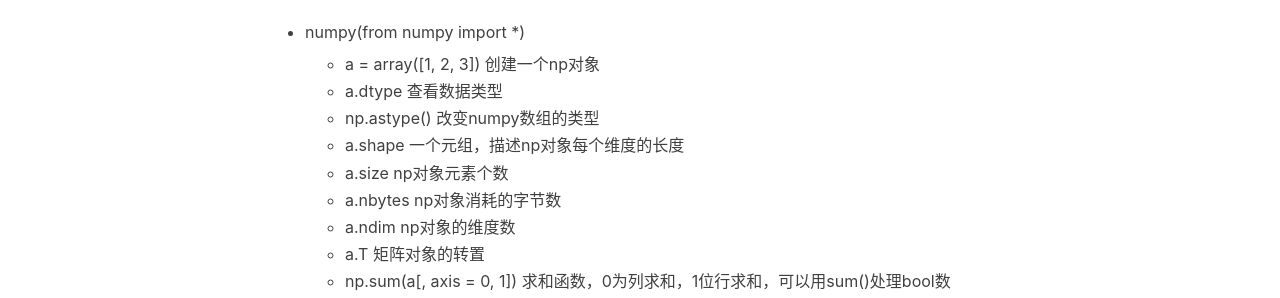
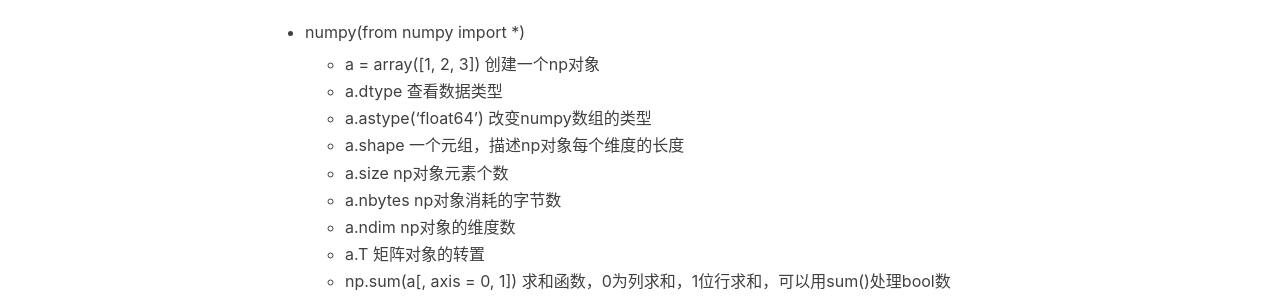
Before and after one commit to mickey0524/mickey0524.github.io, a Jekyll site: the page built from _posts/2017-11-08-numpy-pandas-matplotlib-base.md, in a window 1280 px wide and 900 px high, scrolled down 574 px. Shown: the part 152-450 px from the top of the window. Built offline with Jekyll 4.4.1, drawn with Linux system fonts in a browser that asks for light colours; nearby versions of some CDN libraries; comment, search, counter and statistics services are not loaded.

Commit message:
fix(numpy): 修改astype的错误用法

```diff
--- a/_posts/2017-11-08-numpy-pandas-matplotlib-base.md
+++ b/_posts/2017-11-08-numpy-pandas-matplotlib-base.md
@@ -16,7 +16,7 @@ tags:
 
 	* a = array([1, 2, 3]) 创建一个np对象
 	* a.dtype 查看数据类型
-    * np.astype() 改变numpy数组的类型
+    * a.astype('float64') 改变numpy数组的类型
 	* a.shape 一个元组，描述np对象每个维度的长度
 	* a.size np对象元素个数
 	* a.nbytes np对象消耗的字节数
```
